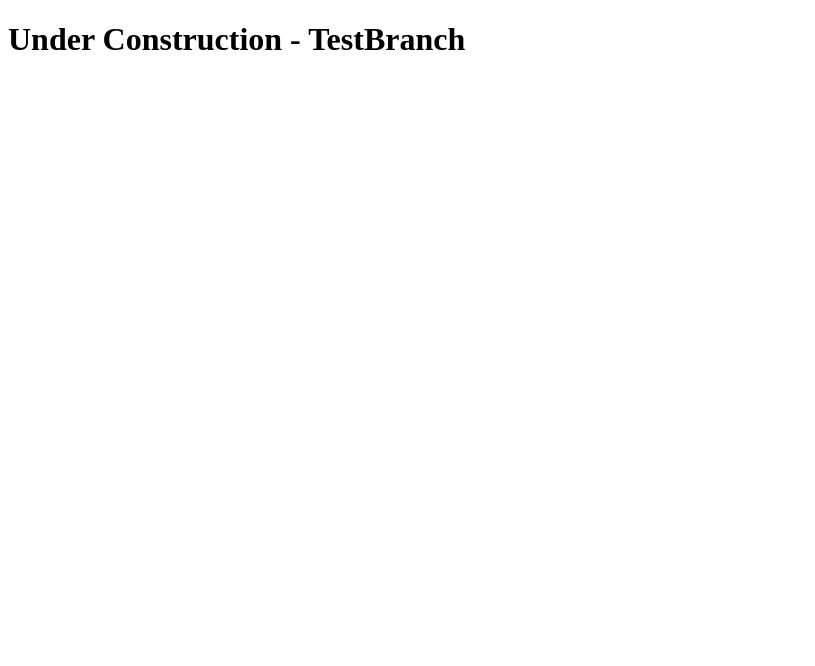
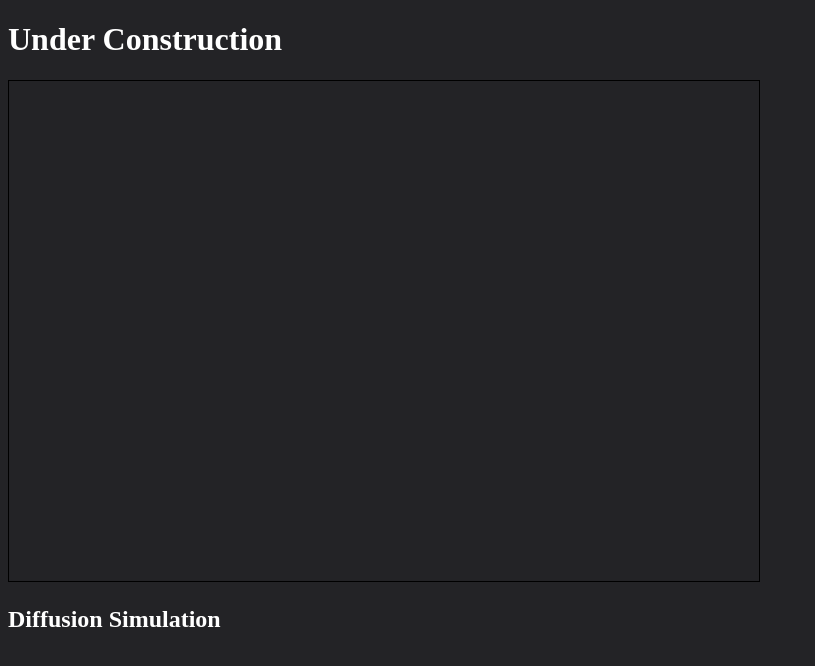
Before and after one commit to EagleSoftworks/Diffusion, a plain HTML site: page index.html in a window 1280 px wide. Shown: the whole page, without its empty margins (0-815 px from the left). Drawn offline with Linux system fonts and the light colour scheme.

Commit message:
Added an html canvas, changed background color, changed text color.

```diff
--- a/index.html
+++ b/index.html
@@ -1,9 +1,18 @@
+<!-- EagleSoftworks -->
+<!-- 2018 - Diffusion Simulation Code -->
+
 <!DOCTYPE html>
 <html lang="en">
     <head>
         <title>Molecular Diffusion Simulation</title>
     </head>
     <body>
-        <h1>Under Construction - TestBranch</h1>
+    	<h1>Under Construction</h1>
+    	<body bgcolor="#232326">
+    	<body text="white">
+
+    	<canvas id="myCanvas" width="750" height="500" style="border:1px solid #000000;"> </canvas>
+
+    	<h2>Diffusion Simulation</h2>
     </body>
 </html>
```
